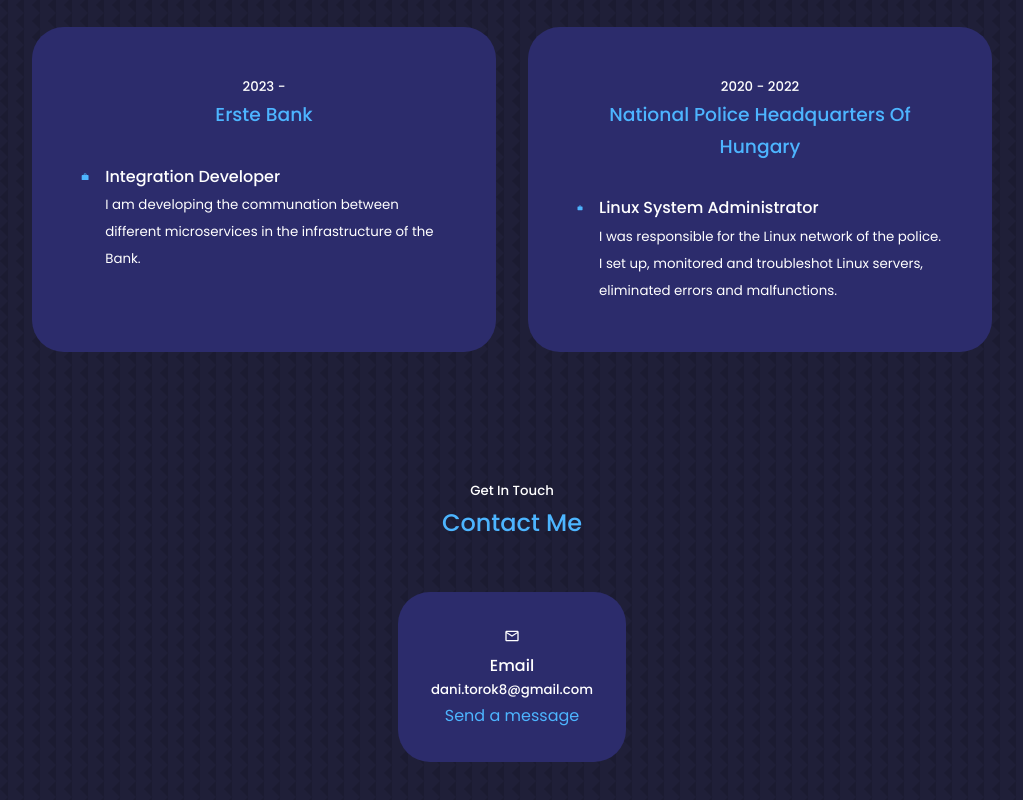
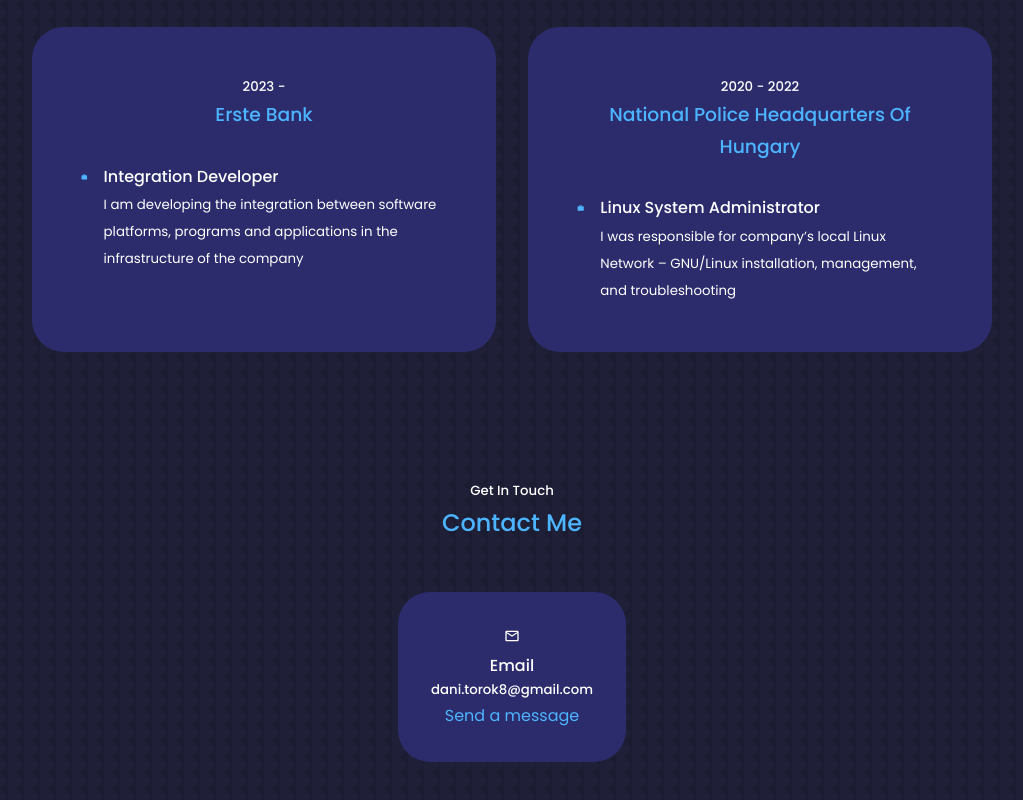
Before and after one commit to TorokDan/portfolio, a React (Create React App) app: page / in a window 1280 px wide. Shown: the part 2707-3507 px from the top of the page, without its empty margins (128-1151 px from the left). Built offline with nearby package versions, Linux system fonts and the light colour scheme.

Commit message:
corrected the jobs

```diff
--- a/src/components/jobs/Jobs.jsx
+++ b/src/components/jobs/Jobs.jsx
@@ -7,13 +7,13 @@
         name: "Erste Bank",
         time: "2023 - ",
         title: "Integration Developer",
-        description: "I am developing the communation between different microservices in the infrastructure of the Bank."
+        description: "I am developing the integration between software platforms, programs and applications in the infrastructure of the company"
     },
     {
         name: "National Police Headquarters Of Hungary",
         time: "2020 - 2022",
         title: "Linux System Administrator",
-        description: "I was responsible for the Linux network of the police. I set up, monitored and troubleshot Linux servers, eliminated errors and malfunctions."
+        description: "I was responsible for company’s local Linux Network – GNU/Linux installation, management, and troubleshooting"
     }
 ]
 
```
Also changed, not shown: src/components/about/About.jsx (+0 -21 lines), 1 other file (tests, documents, lock files or other folders).
